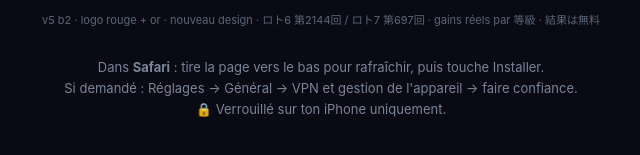
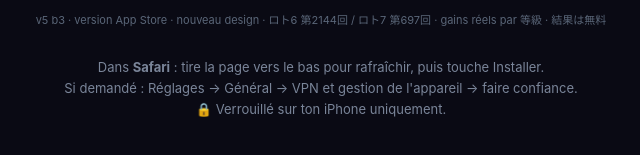
Before and after one commit to wayheme69/lottoaijp-ota, a plain HTML site: page index.html in a window 1280 px wide. Shown: the part 387-542 px from the top of the page, 319-959 px from the left. Drawn offline with Linux system fonts and the light colour scheme.

Commit message:
OTA jpv5b3 : version

```diff
--- a/index.html
+++ b/index.html
@@ -6,6 +6,6 @@
 <h1>ロト AI</h1>
 <p class="tag">Build de test · installation sans TestFlight</p>
 <a class="btn" href="itms-services://?action=download-manifest&url=https://wayheme69.github.io/lottoaijp-ota/manifest-jpv5b3.plist">📲 Installer / Mettre à jour</a>
-<p class="v">v5 b2 · logo rouge + or · nouveau design · ロト6 第2144回 / ロト7 第697回 · gains réels par 等級 · 結果は無料</p>
+<p class="v">v5 b3 · version App Store · nouveau design · ロト6 第2144回 / ロト7 第697回 · gains réels par 等級 · 結果は無料</p>
 <p class="sub">Dans <b>Safari</b> : tire la page vers le bas pour rafraîchir, puis touche Installer.<br>Si demandé : Réglages → Général → VPN et gestion de l'appareil → faire confiance.<br>🔒 Verrouillé sur ton iPhone uniquement.</p>
 </body></html>
```
